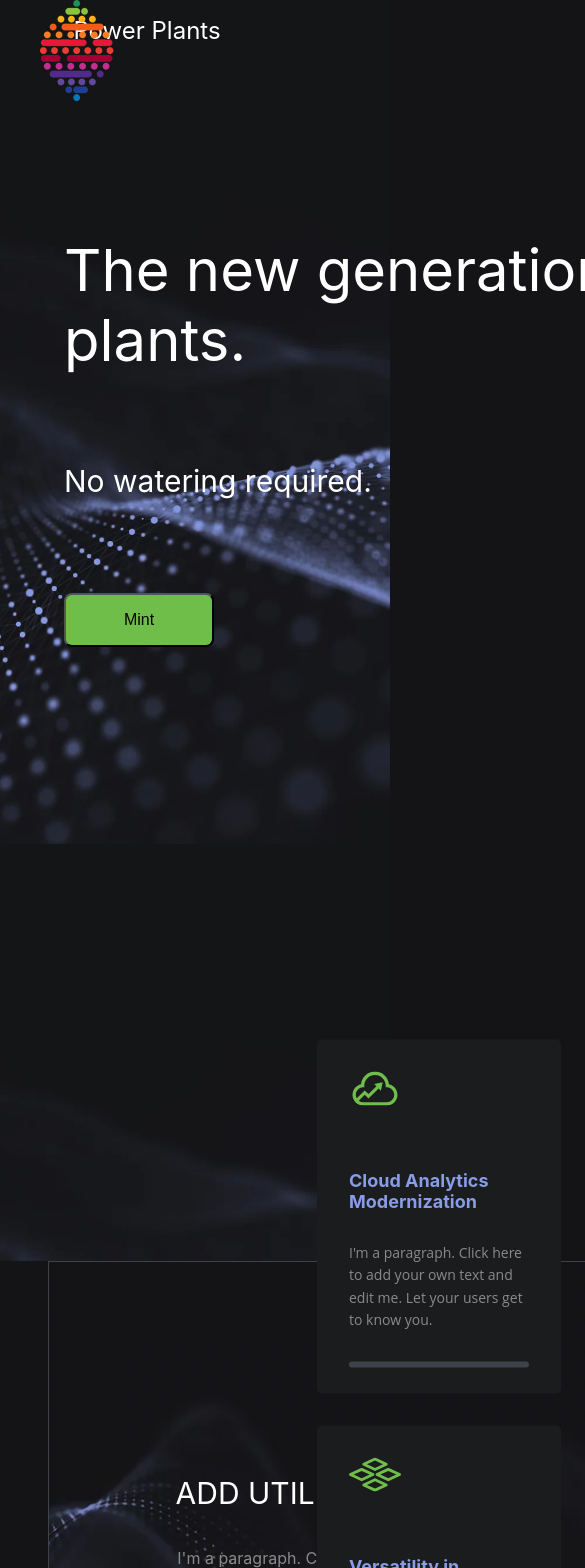
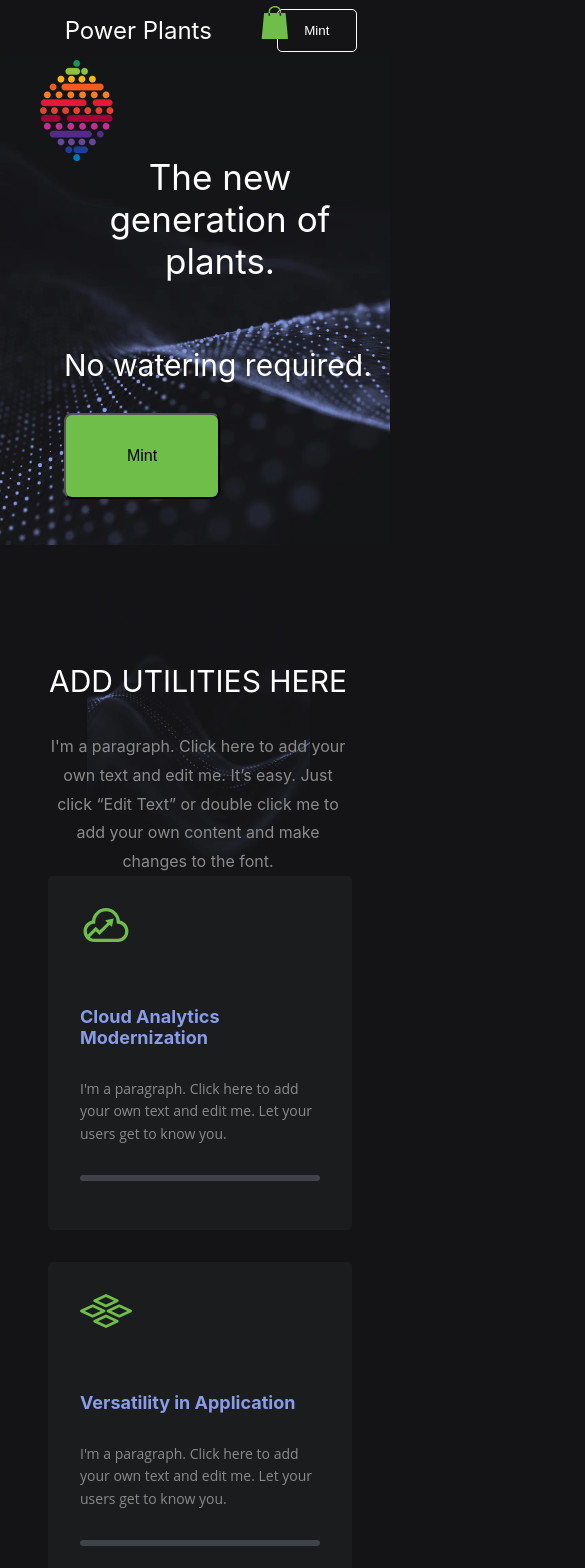
Before and after one commit to akachi1409/wix-frontend, a React (Create React App) app: page / in a window 390 px wide. Shown: the top 1568 px of the page, 585 px wide, since content can reach past the window. Built offline with nearby package versions, Linux system fonts and the light colour scheme.

Commit message:
update the responsiveness

```diff
--- a/src/components/card/card.css
+++ b/src/components/card/card.css
@@ -37,3 +37,18 @@
     border-radius: 5px;
     margin: 30px;
 }
+
+@media only screen and (max-width: 600px) {
+    .card_layout{
+        border: 2px solid rgb(27,28,30);
+        border-radius: 5px;
+        max-width: 100%;
+        width: 100%;
+        max-height: 350px;
+        height: 350px;
+        background-color: rgb(27,28,30);
+        text-align: left;
+        display: inline-block;
+        margin-bottom: 2em;
+    }
+}
--- a/src/components/footer/footer.css
+++ b/src/components/footer/footer.css
@@ -63,3 +63,51 @@
     background-repeat: no-repeat;
     background-size: 40%;
 }
+
+@media only screen and (max-width: 600px) {
+    .footer_section{
+        background-color: transparent;
+        border:none;
+        height:500px;
+        margin: 0em 3em;
+        min-width: 0px;
+
+        display: flex;
+        flex-direction: column;
+    }
+    .footer_text_room{
+        border-right: none;
+        border-bottom:solid thin rgb(63,67,73) ;
+    }
+    .footer_bg_1{
+        flex: 5;
+        background-image: url(../../assets/footer/bg-1.webp);
+        background-repeat: no-repeat;
+        border-right: none;
+        border-bottom:solid thin rgb(63,67,73) ;
+    }
+
+    .footer_bg_2{
+        flex: 5;
+        background-image: url(../../assets/footer/bg-2.webp);
+        background-position: 50%;
+        background-repeat: no-repeat;
+        border-right: none;
+        border-bottom:solid thin rgb(63,67,73) ;
+    }
+    .footer_bg_3{
+        flex: 5;
+        background-image: url(../../assets/footer/bg-3.webp);
+        background-position: 50%;
+        background-repeat: no-repeat;
+        border-right: none;
+        border-bottom:solid thin rgb(63,67,73) ;
+    }
+    .footer_bg_4{
+        flex: 5;
+        background-image: url(../../assets/footer/bg-4.webp);
+        background-position: 50%;
+        border-right: none;
+        border-bottom:solid thin rgb(63,67,73) ;
+    }
+}
--- a/src/components/header/header.css
+++ b/src/components/header/header.css
@@ -1,11 +1,7 @@
 .header_inline_content{
     height: auto;
     width: 100%;
-    background-image: url(../../assets/header/header-bg.webp);
-    background-attachment: fixed;
-    background-position: 50%;
-    background-repeat: no-repeat;
-    background-size: cover;
+
 }
 .logo_img{
     position: absolute;
@@ -17,18 +13,14 @@
     /* left: */
 }
 .header_container{
-    position: static;
-    display: grid;
-    height: auto;
-    width: 100%;
-    min-height: auto;
-    grid-template-rows: 1fr;
-    grid-template-columns: 100%;
+    background-image: url(../../assets/header/header-bg.webp);
+    background-attachment: fixed;
+    background-position: 50%;
+    background-repeat: no-repeat;
+    background-size: cover;
 }
 
 .header_section{
-    left: 0;
-    margin-left: 0;
     width: 100%;
     min-width: 980px;
 
@@ -131,3 +123,86 @@
     transition: color 0.4s ease;
     transition: background-color 0.4s ease;
 }
+.short_menu
+{
+    display: none;
+}
+@media only screen and (max-width: 600px) {
+    .header_container{
+        background-image: url(../../assets/header/header-bg.webp);
+        background-attachment: scroll;
+        background-position: none;
+        background-repeat: no-repeat;
+        height: 600px;
+        background-size: 100% auto;
+    }
+    .header_section{
+        left: 0;
+        margin-left: 0;
+        width: 100%;
+        min-width: 0px;
+
+        display: flex;
+        flex-direction: row;
+    }
+    .header_content_text{
+        display: flex;
+        width: 80%;
+        flex-direction: column;
+        text-align: center;
+        padding-bottom: 1em;
+        padding-top: 0em;
+    }
+
+    .header_content_text_title{
+        padding-top: 0em;
+        font-size:35px;
+        text-align: center;
+        color:white;
+    }
+
+    .header_content_text_mint{
+        background-color: rgb(112,190,74);
+        width: 50%;
+        font-size: 16px;
+        border-radius: 8px;
+        padding: 2em;
+        margin: 0em;
+    }
+
+    .header_menu_section{
+        display: none;
+    }
+
+    .header_button_section{
+        flex: 1;
+
+        display: flex;
+    }
+
+    .mint_button{
+        flex:1;
+        background-color:transparent;
+        color:white;
+        border: solid white 1px;
+        margin: auto;
+        padding: 1em 2em;
+        border-radius: 5px;
+    }
+
+    .header_cart{
+        position: relative;
+        left: -96px;
+        top: -10px;
+    }
+
+    .logo_img{
+        position: absolute;
+        left:40px;
+        top:60px;
+    }
+    .header_content {
+        margin-top: 60px;
+    }
+
+}
--- a/src/components/header/header.js
+++ b/src/components/header/header.js
@@ -35,6 +35,8 @@ class Header extends React.Component{
                                     <path d="M99.8 28.4c0-1.2-0.9-2-2.1-2h-15c0 3.2 0 7.6 0 8.2 0 1.5-1.2 2.6-2.6 2.9 -1.5 0.3-2.9-0.9-3.2-2.3 0-0.3 0-0.3 0-0.6 0-0.9 0-4.7 0-8.2H40.1c0 3.2 0 7.3 0 8.2 0 1.5-1.2 2.9-2.6 2.9 -1.5 0-2.9-0.9-3.2-2.3 0-0.3 0-0.3 0-0.6 0-0.6 0-5 0-8.2h-15c-1.2 0-2 0.9-2 2L8.3 124c0 1.2 0.9 2.1 2.1 2.1h96.3c1.2 0 2.1-0.9 2.1-2.1L99.8 28.4z"></path><path d="M59.1 5.9c-2.9 0-2 0-2.9 0 -2 0-4.4 0.6-6.4 1.5 -3.2 1.5-5.9 4.1-7.6 7.3 -0.9 1.8-1.5 3.5-1.8 5.6 0 0.9-0.3 1.5-0.3 2.3 0 1.2 0 2.1 0 3.2 0 1.5-1.2 2.9-2.6 2.9 -1.5 0-2.9-0.9-3.2-2.3 0-0.3 0-0.3 0-0.6 0-1.2 0-2.3 0-3.5 0-3.2 0.9-6.4 2-9.4 1.2-2.3 2.6-4.7 4.7-6.4 3.2-2.9 6.7-5 11.1-5.9C53.5 0.3 55 0 56.7 0c1.5 0 2.9 0 4.4 0 2.9 0 5.6 0.6 7.9 1.8 2.6 1.2 5 2.6 6.7 4.4 3.2 3.2 5.3 6.7 6.4 11.1 0.3 1.5 0.6 3.2 0.6 4.7 0 1.2 0 2.3 0 3.2 0 1.5-1.2 2.6-2.6 2.9s-2.9-0.9-3.2-2.3c0-0.3 0-0.3 0-0.6 0-1.2 0-2.6 0-3.8 0-2.3-0.6-4.4-1.8-6.4 -1.5-3.2-4.1-5.9-7.3-7.3 -1.8-0.9-3.5-1.8-5.9-1.8C61.1 5.9 59.1 5.9 59.1 5.9L59.1 5.9z"></path><text x="58.5" y="77" dy=".35em" text-anchor="middle"  data-hook="items-count">0</text>
                                 </svg>
                             </div>
+                            <div className="short_menu">
+                            </div>
                         </div>
                     </section>
                     <div className="header_content">
--- a/src/components/metaverse/metaverse.css
+++ b/src/components/metaverse/metaverse.css
@@ -87,3 +87,25 @@
     color: white;
     transition: color 0.4s ease;
 }
+
+@media only screen and (max-width: 600px) {
+    .metaverse_section{
+        border:none;
+        height:700px;
+        min-width: 0px;
+        margin-top: 7em;
+
+        display: flex;
+        flex-direction: column;
+    }
+
+    .metaverse_left_bar{
+        border-right: none;
+    }
+    .metaverse_left_title:first-child{
+        padding-top: 3em;
+    }
+    .metaverse_right_text:first-child{
+        margin-top: 2em!important;
+    }
+}
--- a/src/components/roadmap/roadmap.css
+++ b/src/components/roadmap/roadmap.css
@@ -80,3 +80,42 @@
     color: white;
     transition: color 0.4s ease;
 }
+.roadmap_mint:not(:hover){
+    background-color:  rgb(112,190,74);
+    color: black;
+    transition: color 0.4s ease;
+}
+@media only screen and (max-width: 600px) {
+    .roadmap_layout{
+        background-color: rgb(20,20,22);
+        padding-top: 100em;
+    }
+    .roadmap_section{
+        border: none;
+        height:auto;
+        margin: 0em 3em;
+        min-width: 0px;
+
+        display: flex;
+        flex-direction: column;
+    }
+    .roadmap_left_title{
+        padding: 3em 0em;
+        line-height: 1.4em;
+        font-size: 30px;
+    }
+    .roadmap_left_bar{
+        flex: 5;
+        background-image: url(../../assets/header/roadmap-mobile-bg.webp);
+        border: none;
+        background-position: 50%;
+        background-repeat: no-repeat;
+        background-size: cover;
+        text-align: center;
+        color: white;
+    }
+    .roadmap_right_text:first-child{
+        margin-top: 1em!important;
+
+    }
+}
--- a/src/components/state/state.css
+++ b/src/components/state/state.css
@@ -26,3 +26,14 @@
     background-repeat: no-repeat;
     background-size: cover;
 }
+@media only screen and (max-width: 600px) {
+    .state_cards{
+        display: flex;
+        flex-direction: column;
+        padding: 0em 5em;
+    }
+    .state_bg{
+        height: 0px;
+        background-image:none;
+    }
+}
--- a/src/components/utility/utility.css
+++ b/src/components/utility/utility.css
@@ -39,7 +39,6 @@
 }
 .utility_right_bar{
     flex: 5;
-
 }
 .cards_layout1{
     display: flex;
@@ -59,3 +58,50 @@
     left: 50%;
     transform: translateX(50%) translateY(80%);
 }
+
+@media only screen and (max-width: 600px) {
+    .utility_section{
+        margin: 0em 3em;
+        min-width: 300px;
+        border: none;
+        display: flex;
+        flex-direction: column;
+    }
+    .utility_left_bar{
+        background-image: url(../../assets/header/utility-left.webp);
+
+        background-repeat: no-repeat;
+        background-size: contain;
+        text-align: center;
+        color: white;
+        width: 100%;
+        height: auto;
+    }
+    .utility_left_title {
+        padding-top: 1em;
+        line-height: 1.4em;
+        font-size: 30px;
+    }
+    .utility_right_bar{
+        display: flex;
+        flex-direction: column;
+    }
+    .cards_layout1{
+        display: flex;
+        flex-direction: column;
+
+        position:relative;
+        top: 0%;
+        left: 0%;
+        transform: translateX(0%) translateY(0%);
+    }
+    .cards_layout2{
+        display: flex;
+        flex-direction: column;
+
+        position:relative;
+        top: 0%;
+        left: 0%;
+        transform: translateX(0%) translateY(0%);
+    }
+}
```
Also changed, not shown: src/assets/header/roadmap-mobile-bg.webp (added).
